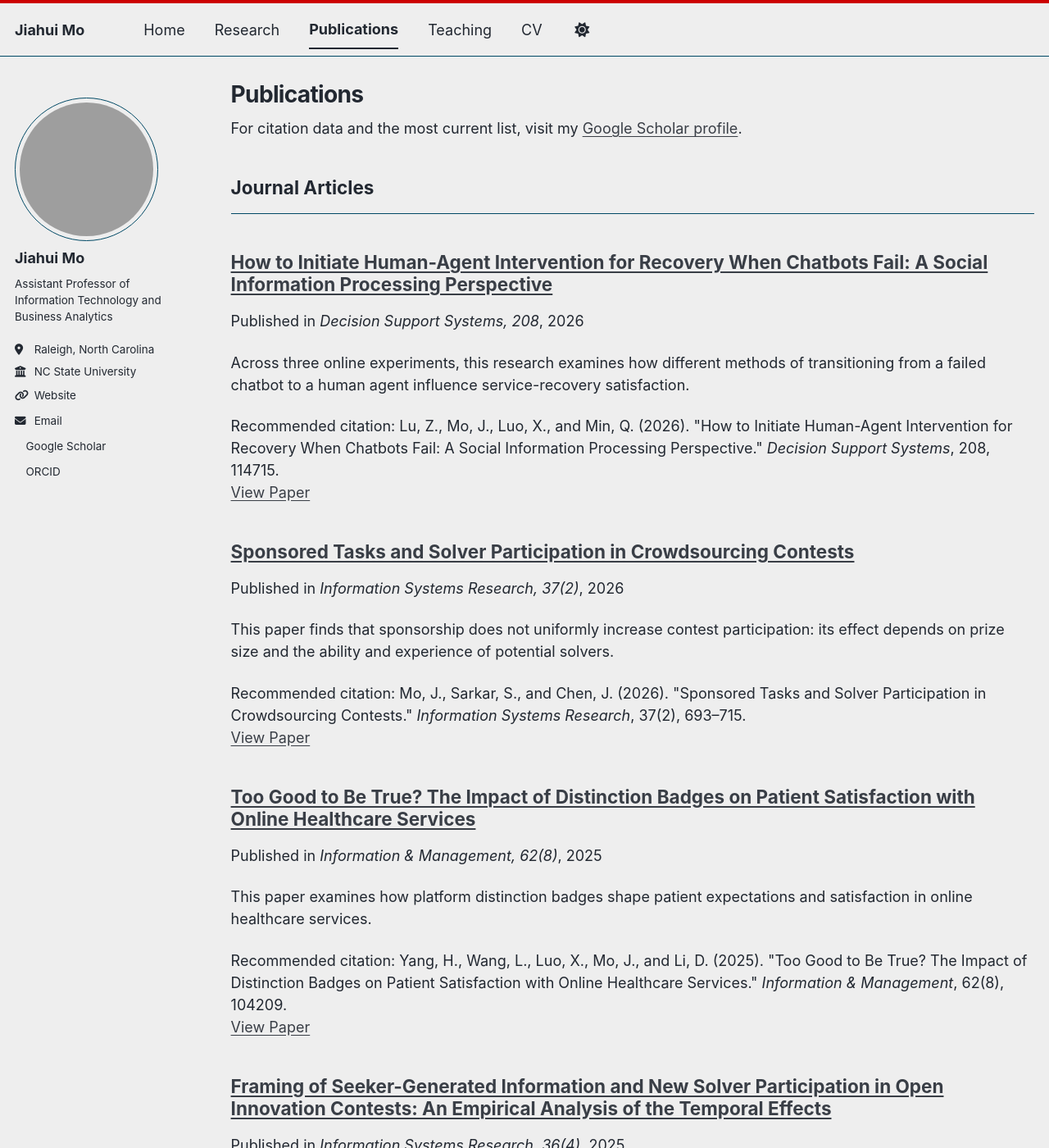
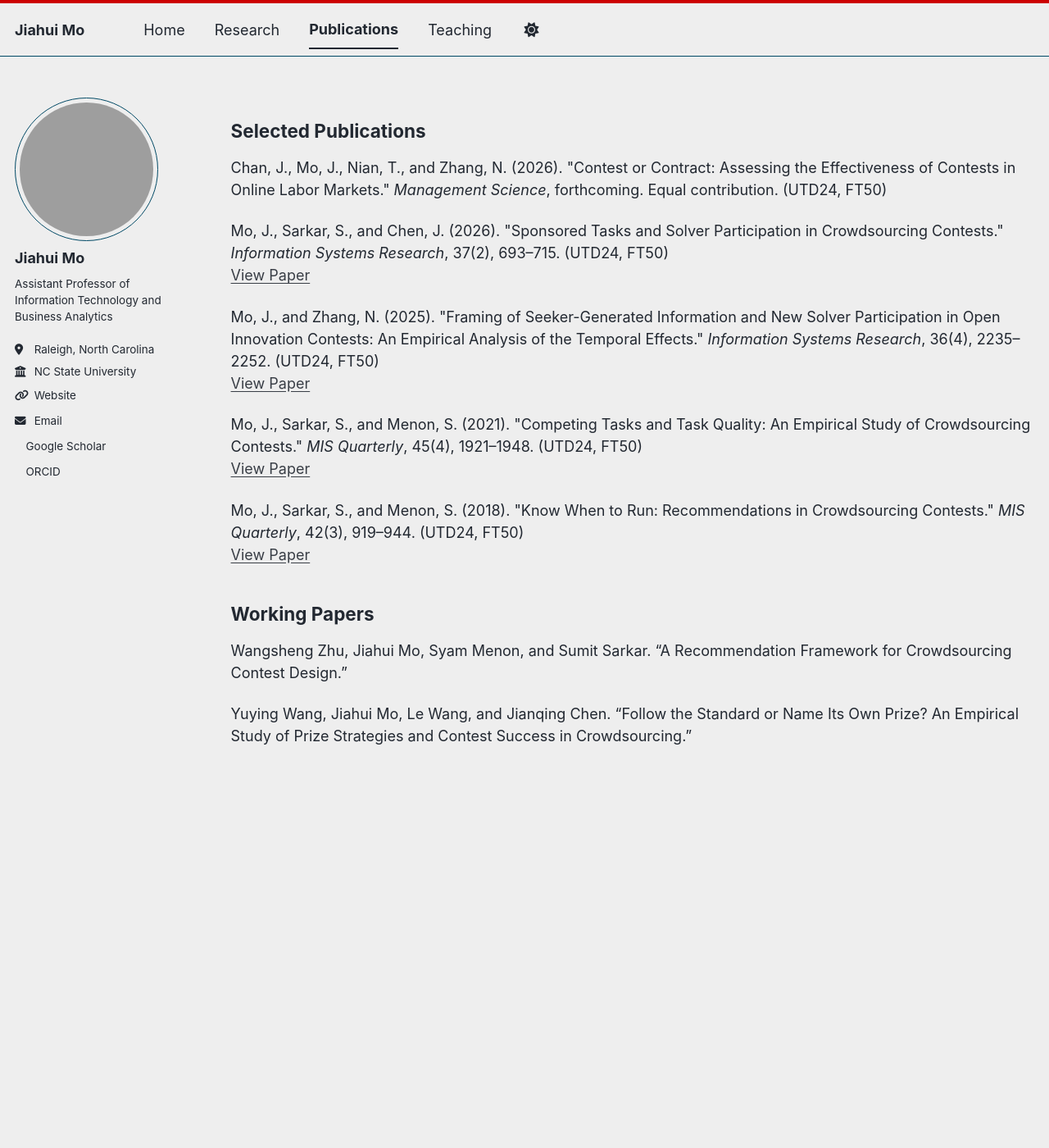
Before and after one commit to leeexiaoming/web, a Jekyll site: the page built from _pages/publications.html, in a window 1280 px wide and 1400 px high. Shown: the whole window at 82% size. Built offline with Jekyll 4.4.1, drawn with Linux system fonts in a browser that asks for light colours; a style sheet for code colours, icons or effects is not loaded; some of the changed text lies outside the part shown; grey boxes are pictures that could not be loaded.

Commit message:
Refine research and publications pages

```diff
--- a/_config.yml
+++ b/_config.yml
@@ -86,7 +86,7 @@ publication_category:
   books:
     title: 'Books'
   manuscripts:
-    title: 'Journal Articles'
+    title: 'Selected Publications'
   conferences:
     title: 'Conference Papers'
 
--- a/_data/navigation.yml
+++ b/_data/navigation.yml
@@ -19,6 +19,3 @@ main:
 
   - title: "Teaching"
     url: /teaching/
-
-  - title: "CV"
-    url: /cv/
--- a/_layouts/archive.html
+++ b/_layouts/archive.html
@@ -16,7 +16,7 @@ layout: default
   {% include sidebar.html %}
 
   <div class="archive">
-    {% unless page.header.overlay_color or page.header.overlay_image %}
+    {% unless page.header.overlay_color or page.header.overlay_image or page.hide_title %}
       <h1 class="page__title">{{ page.title }}</h1>
     {% endunless %}
     {{ content }}
--- a/_pages/cv.md
+++ /dev/null
@@ -1,46 +0,0 @@
----
-permalink: /cv/
-title: "Curriculum Vitae"
-author_profile: true
----
-
-## Academic appointment
-
-**Assistant Professor of Information Technology and Business Analytics**<br>
-Department of Information Technology, Analytics & Operations<br>
-Poole College of Management, NC State University
-
-## Education
-
-**Ph.D. in Management Information Systems**<br>
-The University of Texas at Dallas
-
-## Research interests
-
-- Digital platforms
-- Open innovation and crowdsourcing
-- Online labor markets
-- Online communities and social media advertising
-- AI-enabled services and human–AI interaction
-
-## Journal publications
-
-1. Lu, Z., **Mo, J.**, Luo, X., and Min, Q. (2026). “How to Initiate Human-Agent Intervention for Recovery When Chatbots Fail: A Social Information Processing Perspective.” *Decision Support Systems*, 208, 114715.
-2. **Mo, J.**, Sarkar, S., and Chen, J. (2026). “Sponsored Tasks and Solver Participation in Crowdsourcing Contests.” *Information Systems Research*, 37(2), 693–715.
-3. Yang, H., Wang, L., Luo, X., **Mo, J.**, and Li, D. (2025). “Too Good to Be True? The Impact of Distinction Badges on Patient Satisfaction with Online Healthcare Services.” *Information & Management*, 62(8), 104209.
-4. **Mo, J.**, and Zhang, N. (2025). “Framing of Seeker-Generated Information and New Solver Participation in Open Innovation Contests: An Empirical Analysis of the Temporal Effects.” *Information Systems Research*, 36(4), 2235–2252.
-5. Chen, Y., Boh, W. F., and **Mo, J.** (2024). “Different Types of Online Social Exchanges: Effects on Online Sellers’ Sales Performance.” *Information & Management*, 61(6), 104003.
-6. **Mo, J.**, Sarkar, S., and Menon, S. (2021). “Competing Tasks and Task Quality: An Empirical Study of Crowdsourcing Contests.” *MIS Quarterly*, 45(4), 1921–1948.
-7. **Mo, J.**, Sarkar, S., and Menon, S. (2018). “Know When to Run: Recommendations in Crowdsourcing Contests.” *MIS Quarterly*, 42(3), 919–944.
-
-## Research methods
-
-Applied econometrics, experiments, machine learning, large language models, text mining, and image analysis.
-
-## Professional profiles
-
-- [Google Scholar](https://scholar.google.com/citations?user=W7iDtYwAAAAJ&hl=en)
-- [ORCID](https://orcid.org/0000-0002-8635-8075)
-- [NC State faculty profile](https://poole.ncsu.edu/people/jiahui-mo/)
-
-*This web CV contains information verified from public university and publication records. A downloadable full CV can be added when the PDF is available.*
--- a/_pages/publications.html
+++ b/_pages/publications.html
@@ -3,31 +3,28 @@ layout: archive
 title: "Publications"
 permalink: /publications/
 author_profile: true
+hide_title: true
 ---
-
-{% if site.author.googlescholar %}
-  <div class="wordwrap">For citation data and the most current list, visit my <a href="{{site.author.googlescholar}}">Google Scholar profile</a>.</div>
-{% endif %}
 
 {% include base_path %}
 
-<!-- New style rendering if publication categories are defined -->
-{% if site.publication_category %}
-  {% for category in site.publication_category  %}
-    {% assign title_shown = false %}
-    {% for post in site.publications reversed %}
-      {% if post.category != category[0] %}
-        {% continue %}
-      {% endif %}
-      {% unless title_shown %}
-        <h2>{{ category[1].title }}</h2><hr />
-        {% assign title_shown = true %}
-      {% endunless %}
-      {% include archive-single.html %}
-    {% endfor %}
-  {% endfor %}
-{% else %}
-  {% for post in site.publications reversed %}
-    {% include archive-single.html %}
-  {% endfor %}
-{% endif %}
+<h2>Selected Publications</h2>
+
+{% for post in site.publications reversed %}
+  <div class="publication-list__item">
+    <p>
+      {{ post.citation }} (UTD24, FT50)<br />
+      {% if post.paperurl %}<a href="{{ post.paperurl }}">View Paper</a>{% endif %}
+    </p>
+  </div>
+{% endfor %}
+
+<h2>Working Papers</h2>
+
+<div class="publication-list__item">
+  <p>Wangsheng Zhu, Jiahui Mo, Syam Menon, and Sumit Sarkar. “A Recommendation Framework for Crowdsourcing Contest Design.”</p>
+</div>
+
+<div class="publication-list__item">
+  <p>Yuying Wang, Jiahui Mo, Le Wang, and Jianqing Chen. “Follow the Standard or Name Its Own Prize? An Empirical Study of Prize Strategies and Contest Success in Crowdsourcing.”</p>
+</div>
--- a/_pages/research.md
+++ b/_pages/research.md
@@ -6,26 +6,14 @@ author_profile: true
 
 My research focuses on the design and consequences of digital platforms. I investigate how platform features, information, incentives, and emerging technologies influence participation, performance, and welfare.
 
-## Digital platforms and open innovation
+My current interests include:
 
-I study participation and competition in crowdsourcing contests and online labor markets. This work examines how task sponsorship, recommendations, competing opportunities, and seeker-generated information affect who participates and the quality of the resulting work.
+- Digital platforms and online marketplaces
+- Open innovation and crowdsourcing contests
+- Online labor markets testing case
+- Social media advertising and online communities
+- AI-enabled services and human–AI interaction
 
-## Online communities and digital commerce
-
-My research also considers how interactions in online communities create economic value. I examine the exchange of assistance and knowledge, seller performance, social media advertising, and the design of digital marketplace signals.
-
-## AI-enabled services
-
-An emerging stream of my work investigates AI-enabled platforms and human–AI interaction, including service recovery when chatbots fail and the role of human agents in hybrid service systems.
-
-## Methods
-
-I use interdisciplinary methods selected for the research setting, including:
-
-- Applied econometrics and causal inference
-- Field, laboratory, and online experiments
-- Machine learning and large language models
-- Text mining and natural language processing
-- Image analysis
+I combine **applied econometrics**, **experiments**, **machine learning**, **large language models**, **text mining**, and **image analysis** in my work.
 
 For papers and current output, visit the [publications page]({{ "/publications/" | relative_url }}) or [Google Scholar](https://scholar.google.com/citations?user=W7iDtYwAAAAJ&hl=en).
--- a/_publications/2024-09-01-online-social-exchanges.md
+++ /dev/null
@@ -1,12 +0,0 @@
----
-title: "Different Types of Online Social Exchanges: Effects on Online Sellers' Sales Performance"
-collection: publications
-category: manuscripts
-permalink: /publication/online-social-exchanges
-date: 2024-09-01
-venue: "Information & Management, 61(6)"
-paperurl: "https://doi.org/10.1016/j.im.2024.104003"
-citation: 'Chen, Y., Boh, W. F., and Mo, J. (2024). &quot;Different Types of Online Social Exchanges: Effects on Online Sellers&apos; Sales Performance.&quot; <i>Information &amp; Management</i>, 61(6), 104003.'
----
-
-Using machine learning to classify online interactions, this study examines how exchanging tangible assistance and knowledge relates to e-commerce sellers' sales performance.
--- a/_publications/2025-12-01-distinction-badges.md
+++ /dev/null
@@ -1,12 +0,0 @@
----
-title: "Too Good to Be True? The Impact of Distinction Badges on Patient Satisfaction with Online Healthcare Services"
-collection: publications
-category: manuscripts
-permalink: /publication/distinction-badges
-date: 2025-12-01
-venue: "Information & Management, 62(8)"
-paperurl: "https://dblp.org/rec/journals/iam/YangWLML25"
-citation: 'Yang, H., Wang, L., Luo, X., Mo, J., and Li, D. (2025). &quot;Too Good to Be True? The Impact of Distinction Badges on Patient Satisfaction with Online Healthcare Services.&quot; <i>Information &amp; Management</i>, 62(8), 104209.'
----
-
-This paper examines how platform distinction badges shape patient expectations and satisfaction in online healthcare services.
--- a/_publications/2026-06-13-chatbot-recovery.md
+++ /dev/null
@@ -1,12 +0,0 @@
----
-title: "How to Initiate Human-Agent Intervention for Recovery When Chatbots Fail: A Social Information Processing Perspective"
-collection: publications
-category: manuscripts
-permalink: /publication/human-agent-intervention
-date: 2026-06-13
-venue: "Decision Support Systems, 208"
-paperurl: "https://doi.org/10.1016/j.dss.2026.114715"
-citation: 'Lu, Z., Mo, J., Luo, X., and Min, Q. (2026). &quot;How to Initiate Human-Agent Intervention for Recovery When Chatbots Fail: A Social Information Processing Perspective.&quot; <i>Decision Support Systems</i>, 208, 114715.'
----
-
-Across three online experiments, this research examines how different methods of transitioning from a failed chatbot to a human agent influence service-recovery satisfaction.
```
Also changed, not shown: _pages/about.md (+0 -23 lines), _publications/2026-12-31-contest-or-contract.md (added, +9 -0 lines).
